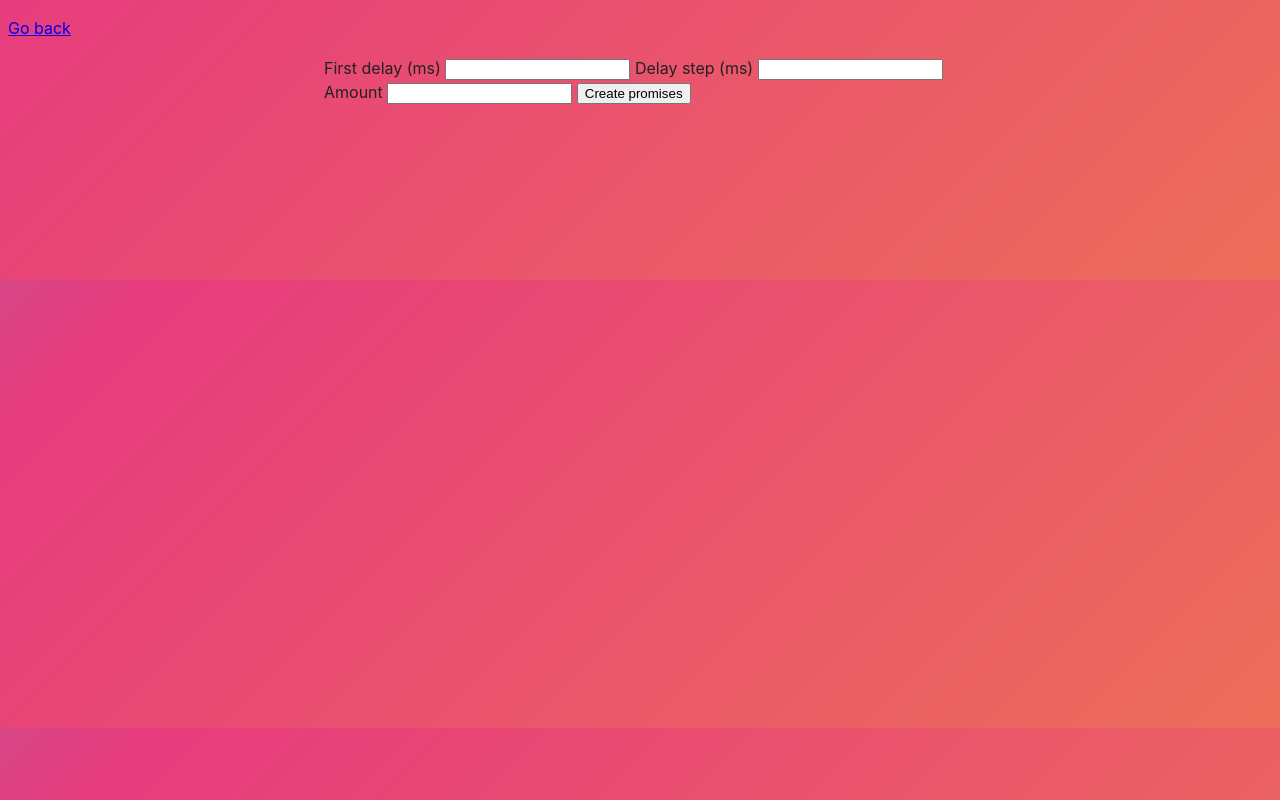
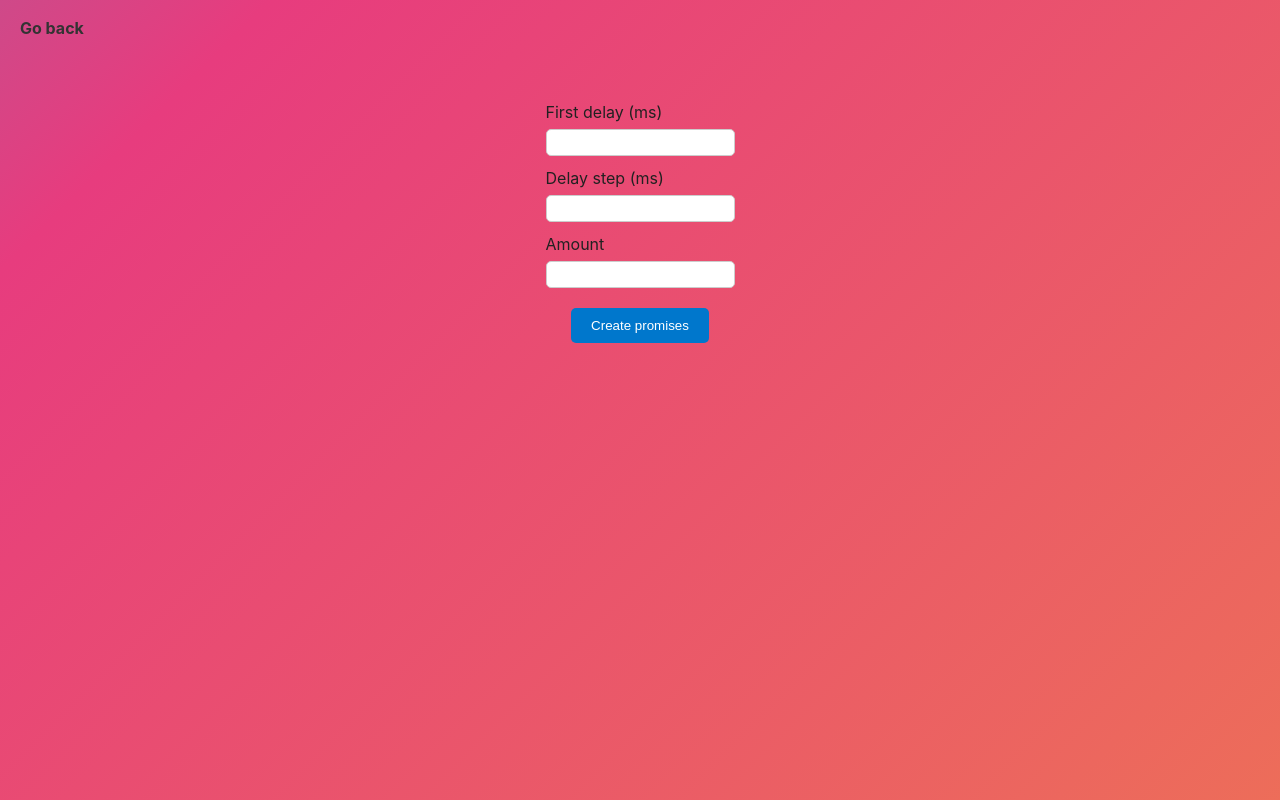
Before and after one commit to EuJinnLucaShow/goit-js-hw-09, a website built with Parcel: page src/03-promises.html in a window 1280 px wide. Built offline with nearby package versions, Linux system fonts and the light colour scheme.

Commit message:
Added 03-promises.js

```diff
--- a/src/03-promises.html
+++ b/src/03-promises.html
@@ -7,6 +7,7 @@
   <title>Promise generator</title>
   <link rel="icon" type="image/x-icon" href="./img/favicon.ico">
   <link rel="stylesheet" href="css/common.css" />
+  <link rel="stylesheet" href="css/promises.css">
 </head>
 
 <body>
--- /dev/null
+++ b/src/css/promises.css
@@ -0,0 +1,54 @@
+/* Reset some default styles */
+/* Style the "Go back" link */
+a {
+  color: #333;
+  margin-bottom: 20px;
+  text-decoration: none;
+  max-width: 150px;
+  padding: 8px 12px;
+  border-radius: 320px;
+  background-color: transparent;
+  font-size: 16px;
+  font-weight: bold;
+}
+
+a:hover {
+  box-shadow: -2px -2px 5px #fff, 2px 2px 5px #babecc;
+}
+
+/* Style the form */
+.form {
+  display: flex;
+  flex-direction: column;
+  align-items: center;
+  margin-top: 50px;
+}
+
+/* Style the labels and inputs inside the form */
+label {
+  margin-top: 10px;
+  display: flex;
+  flex-direction: column;
+}
+
+label > input[type='number'] {
+  margin-top: 5px;
+  padding: 5px;
+  border: 1px solid #ccc;
+  border-radius: 5px;
+}
+
+/* Style the "Create promises" button */
+button[type='submit'] {
+  margin-top: 20px;
+  padding: 10px 20px;
+  background-color: #0077cc;
+  color: #fff;
+  border: none;
+  border-radius: 5px;
+  cursor: pointer;
+}
+
+button[type='submit']:hover {
+  background-color: #005fa3;
+}
--- a/src/js/03-promises.js
+++ b/src/js/03-promises.js
@@ -1,8 +1,35 @@
+import Notiflix from 'notiflix';
+
+const form = document.querySelector('.form');
+
+form.addEventListener('submit', (event) => {
+  event.preventDefault();
+
+  const delay = parseInt(form.elements.delay.value);
+  const step = parseInt(form.elements.step.value);
+  const amount = parseInt(form.elements.amount.value);
+
+  for (let i = 0; i < amount; i++) {
+    createPromise(i, delay + step * i)
+      .then(({ position, delay }) => {
+        Notiflix.Notify.success(`✅ Fulfilled promise ${position} in ${delay}ms`);
+      })
+      .catch(({ position, delay }) => {
+        Notiflix.Notify.success(`❌ Rejected promise ${position} in ${delay}ms`);
+      });
+  }
+});
+
 function createPromise(position, delay) {
-  const shouldResolve = Math.random() > 0.3;
-  if (shouldResolve) {
-    // Fulfill
-  } else {
-    // Reject
-  }
+  return new Promise((resolve, reject) => {
+    const shouldResolve = Math.random() > 0.3;
+
+    setTimeout(() => {
+      if (shouldResolve) {
+        resolve({ position, delay });
+      } else {
+        reject({ position, delay });
+      }
+    }, delay);
+  });
 }
```
